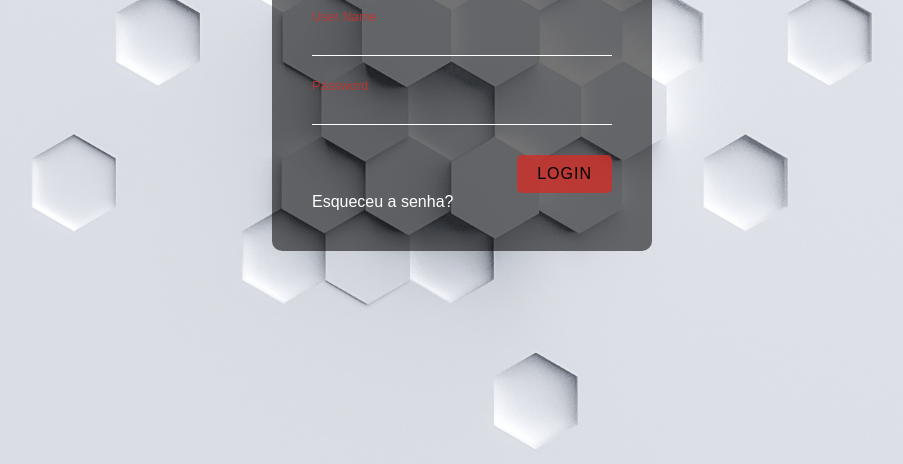
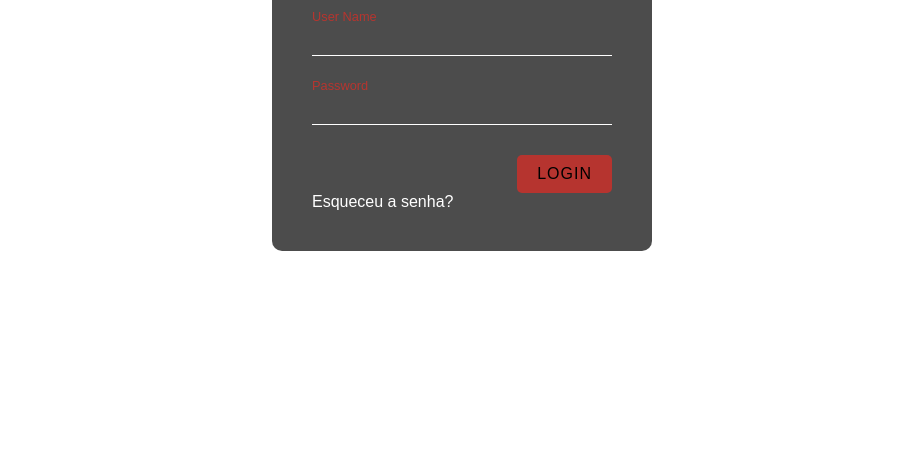
Before and after one commit to AllanChristianG/filme-do-dia, a plain HTML site: page login.html in a window 1280 px wide. Shown: the part 336-800 px from the top of the page, without its empty margins (178-1081 px from the left). Drawn offline with Linux system fonts and the light colour scheme.

Commit message:
Remove bg

```diff
--- a/css/login.css
+++ b/css/login.css
@@ -12,7 +12,7 @@
 }
 
 body {
-    background: url('../img/login-bg.jpeg') no-repeat center;
+    background: rgba(255, 255, 255, 0.55);
     background-size: cover;
     font-family: sans-serif;
 }
@@ -30,7 +30,7 @@ body {
     width: 100%;
     max-width: 380px;
     padding: 80px 40px 40px;
-    background: rgba(0, 0, 0, 0.55);
+    background: rgba(0, 0, 0, 0.7);
     border-radius: 10px;
     color: #fff;
 }
```
